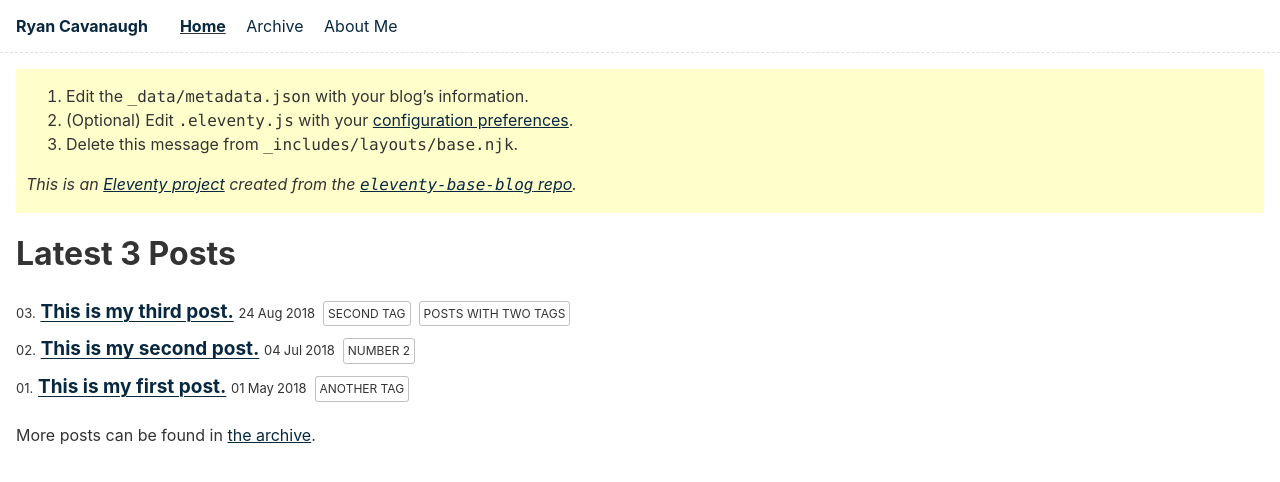
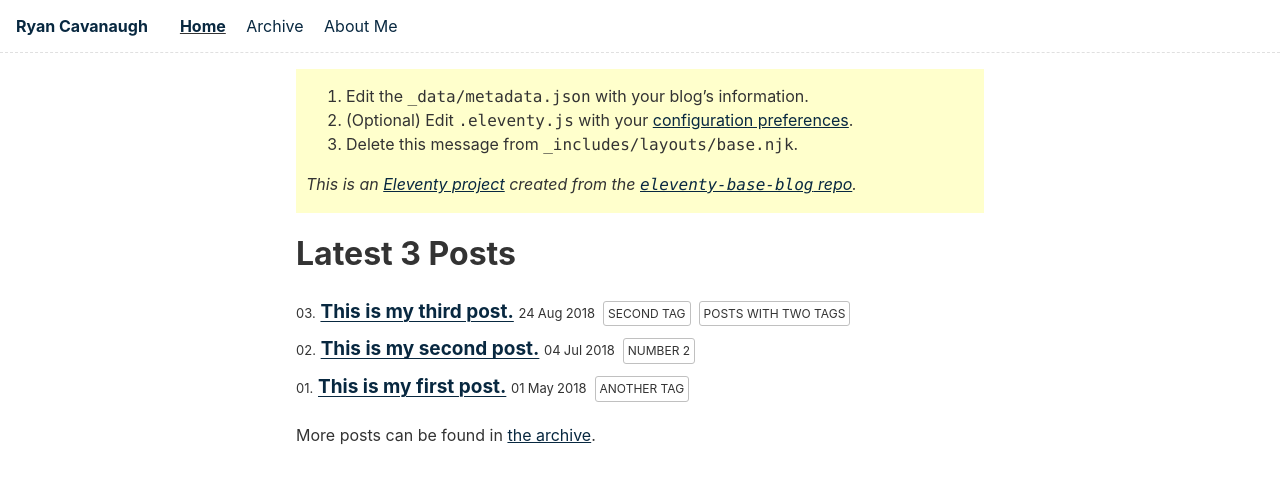
Before and after one commit to SeaRyanC/blog, an Eleventy site: page index.njk in a window 1280 px wide. Built offline with nearby package versions, Linux system fonts and the light colour scheme; Eleventy itself is replaced by a stand-in of ours; files that its build step writes are made by us from their sources.

Commit message:
Fixed-width, center, justify

```diff
--- a/css/index.css
+++ b/css/index.css
@@ -41,6 +41,10 @@ a[href]:visited {
 }
 main {
   padding: 1rem;
+  margin-left: auto;
+  margin-right: auto;
+  max-width: 45em;
+  text-align: justify;
 }
 main :first-child {
   margin-top: 0;
```
